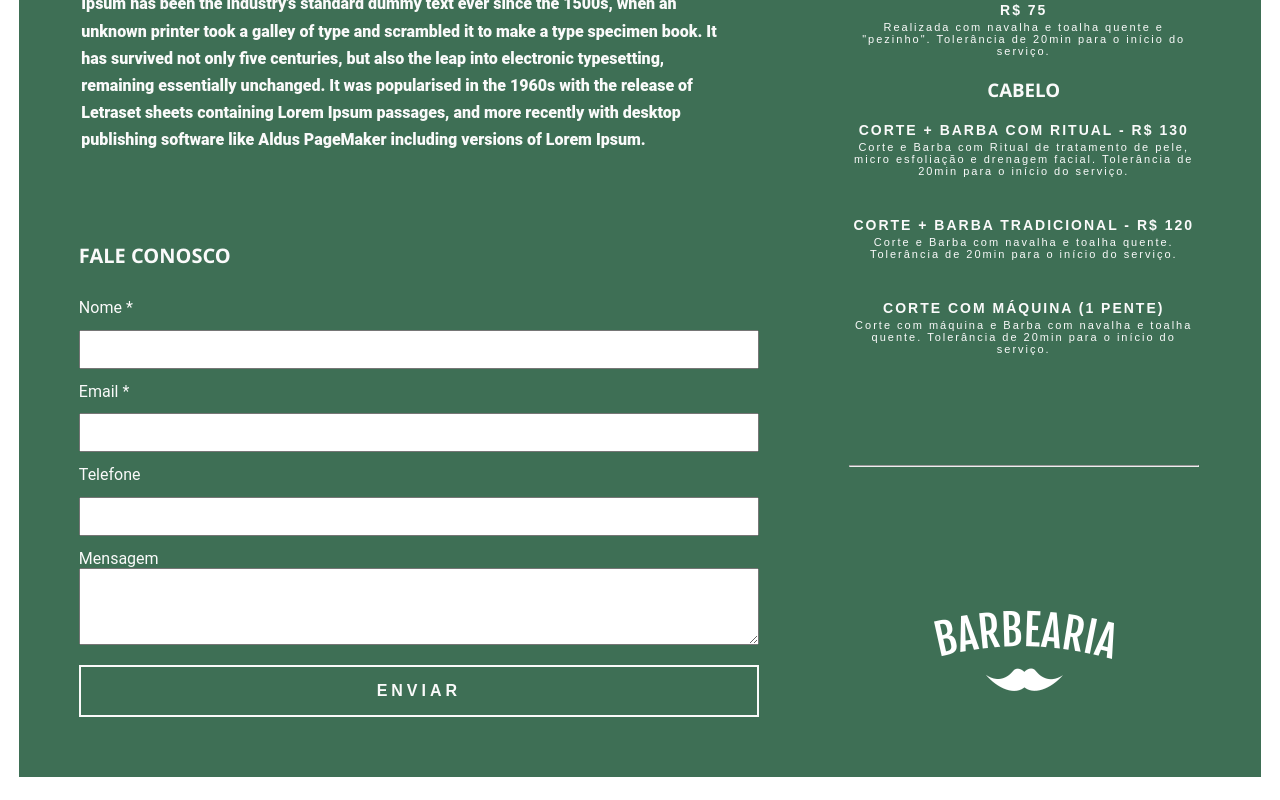
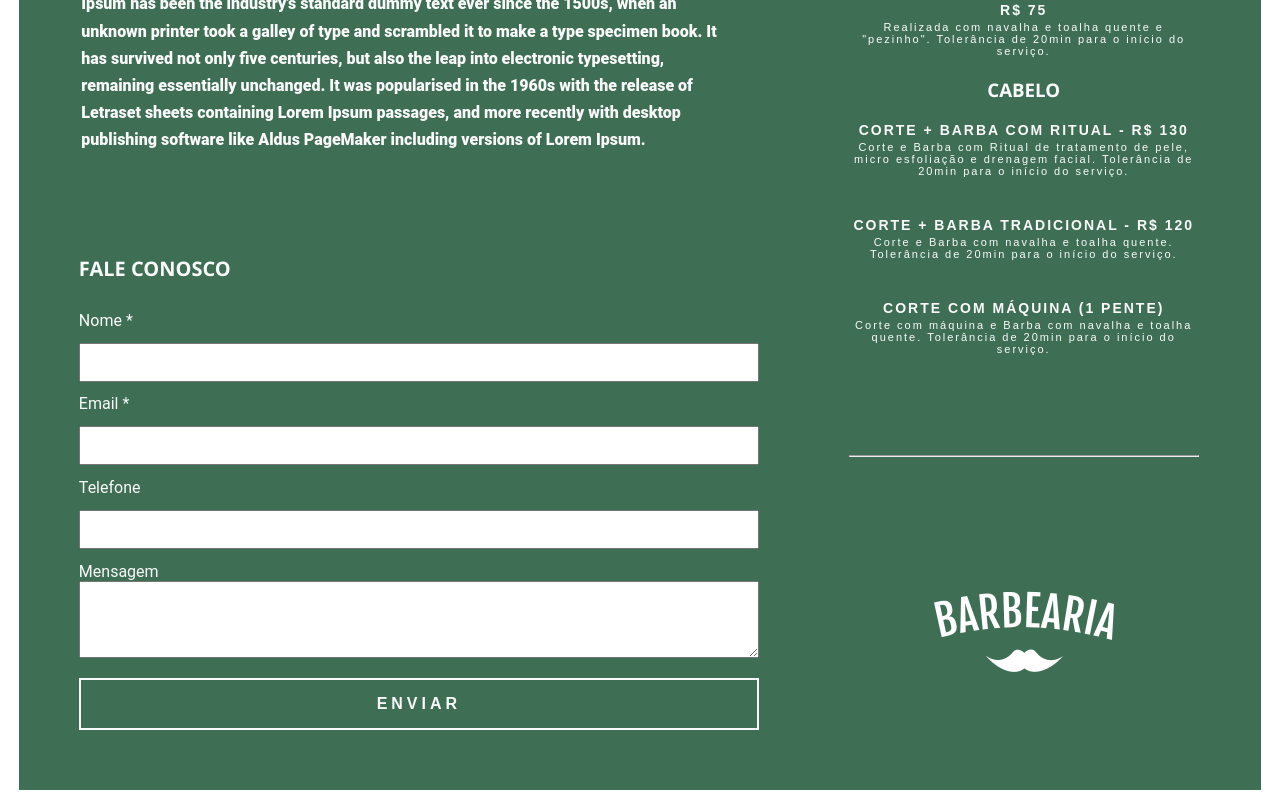
Before and after one commit to RicardoBaltazar/Curso-ReactJS, a React (Create React App) app in the folder barber/: page / in a window 1280 px wide. Shown: the part 1630-2430 px from the top of the page. Built offline with nearby package versions, Linux system fonts and the light colour scheme; the HTML template or start-up script is replaced by a standard one.

Commit message:
instalando react router dom

```diff
--- a/barber/package.json
+++ b/barber/package.json
@@ -8,6 +8,7 @@
     "@testing-library/user-event": "^7.2.1",
     "react": "^16.13.1",
     "react-dom": "^16.13.1",
+    "react-router-dom": "^5.2.0",
     "react-scripts": "3.4.1"
   },
   "scripts": {
--- a/barber/src/App.jsx
+++ b/barber/src/App.jsx
@@ -1,5 +1,7 @@
 import React from 'react';
 import "./index.css"
+
+import { BrowserRouter, Route, Link } from "react-router-dom";
 
 import Image from './components/image/image'
 import Info from './components/info/Info'
--- a/barber/src/components/divInfoServices/divInfoServices.css
+++ b/barber/src/components/divInfoServices/divInfoServices.css
@@ -6,5 +6,5 @@
 
 hr {
     width: 100%;
-    margin: 5.6rem 0;
+    margin: 5.0rem 0;
 }
--- a/barber/src/components/form/form.css
+++ b/barber/src/components/form/form.css
@@ -2,7 +2,7 @@
     width: 700px;
     max-width: 800px;
     padding: 10px;
-    margin: -33rem 5% 0rem 4%;
+    margin: -31rem 5% 0rem 4%;
 }
 
 .form fieldset {
```
Also changed, not shown: 1 other file (tests, documents, lock files or other folders).
